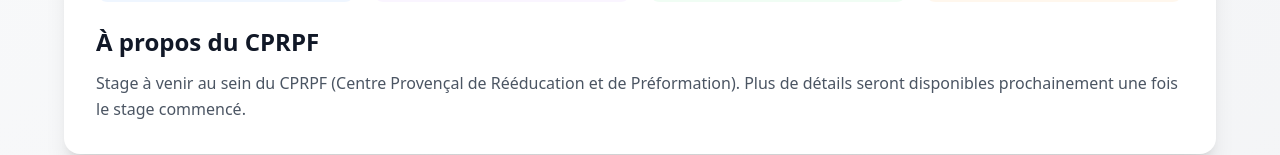
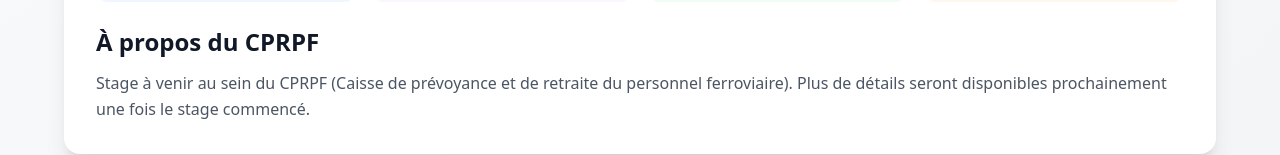
Before and after one commit to hocineira/V6.0, a Next.js app: page /a-propos/stages/cprpf in a window 1280 px wide. Shown: the part 646-801 px from the top of the page. Built offline with nearby package versions, Linux system fonts and the light colour scheme.

Commit message:
fix: Update CPRPF full name and description

```diff
--- a/src/app/a-propos/stages/cprpf/page.js
+++ b/src/app/a-propos/stages/cprpf/page.js
@@ -9,14 +9,15 @@
 
   const stageInfo = {
     entreprise: 'CPRPF',
+    nomComplet: 'Caisse de prévoyance et de retraite du personnel ferroviaire',
     logo: '/images/stages/logo-cprpf.svg',
     periodeDebut: 'À définir',
     periodeFin: 'À définir',
     duree: 'À définir',
     lieu: 'À définir',
     type: 'Stage professionnel BTS SIO SISR',
-    secteur: 'Formation professionnelle et rééducation',
-    description: 'Stage à venir au sein du CPRPF (Centre Provençal de Rééducation et de Préformation). Plus de détails seront disponibles prochainement une fois le stage commencé.'
+    secteur: 'Organisme de prévoyance et retraite',
+    description: 'Stage à venir au sein du CPRPF (Caisse de prévoyance et de retraite du personnel ferroviaire). Plus de détails seront disponibles prochainement une fois le stage commencé.'
   };
 
   return (
--- a/src/app/a-propos/stages/page.js
+++ b/src/app/a-propos/stages/page.js
@@ -28,8 +28,8 @@
       duree: 'À définir',
       lieu: 'À définir',
       type: 'Stage professionnel',
-      secteur: 'Formation professionnelle',
-      description: 'Stage à venir au sein du CPRPF (Centre Provençal de Rééducation et de Préformation). Plus de détails seront disponibles prochainement.',
+      secteur: 'Organisme de prévoyance et retraite',
+      description: 'Stage à venir au sein du CPRPF (Caisse de prévoyance et de retraite du personnel ferroviaire). Plus de détails seront disponibles prochainement.',
       couleur: 'from-orange-500 to-pink-600',
       disponible: false
     }
```
